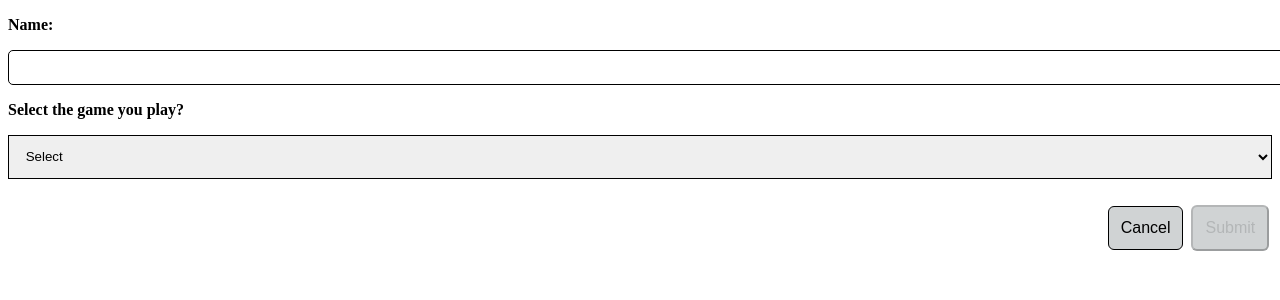
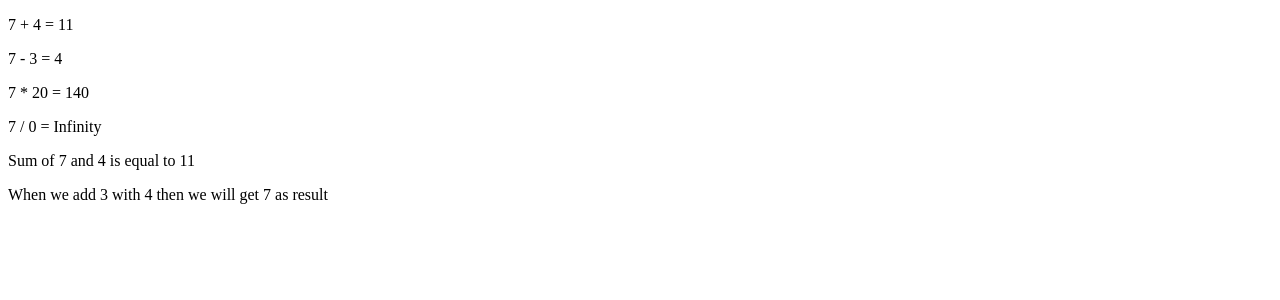
Before and after one commit to akhileshkumbhkar/javascript-client, a React (Create React App) app in the folder training/: page / in a window 1280 px wide. Shown: the top 300 px of the page. Built offline with nearby package versions, Linux system fonts and the light colour scheme.

Commit message:
Children and Material UI Setup

```diff
--- a/training/package.json
+++ b/training/package.json
@@ -3,10 +3,12 @@
   "version": "0.1.0",
   "private": true,
   "dependencies": {
+    "@material-ui/core": "^4.11.2",
     "@testing-library/jest-dom": "^5.11.6",
     "@testing-library/react": "^11.2.2",
     "@testing-library/user-event": "^12.5.0",
     "husky": "^4.3.5",
+    "npm": "^6.14.9",
     "prop-types": "^15.7.2",
     "react": "^17.0.1",
     "react-dom": "^17.0.1",
--- a/training/src/App.jsx
+++ b/training/src/App.jsx
@@ -1,9 +1,9 @@
 import React from 'react';
-import { InputDemo } from './pages/InputDemo';
+import { ChildrenDemo } from './pages/ChildrenDemo';
 
 function App() {
   return (
-    <InputDemo />
+    <ChildrenDemo />
   );
 }
 
--- /dev/null
+++ b/training/src/components/Math/Math.jsx
@@ -0,0 +1,51 @@
+import React from 'react';
+import PropTypes from 'prop-types';
+
+const Calculation = (props) => {
+  const {
+    first, second, operator, children,
+  } = props;
+  let { result } = props;
+  switch (operator) {
+  case '+': result = first + second;
+    break;
+  case '-': result = first - second;
+    break;
+  case '*': result = first * second;
+    break;
+  case '/': result = first / second;
+    break;
+  default: return ('invalid operator');
+  }
+  if (children) {
+    return children(first, second, result);
+  }
+  return (
+    <>
+      <p>
+        {' '}
+        {first}
+        {' '}
+        {operator}
+        {' '}
+        {second}
+        {' '}
+        =
+        {' '}
+        {result}
+        {' '}
+      </p>
+    </>
+  );
+};
+Calculation.propTypes = {
+  first: PropTypes.number.isRequired,
+  second: PropTypes.number.isRequired,
+  operator: PropTypes.string.isRequired,
+  result: PropTypes.number.isRequired,
+  children: PropTypes.func,
+};
+Calculation.defaultProps = {
+  children: null,
+};
+export default Calculation;
--- /dev/null
+++ b/training/src/components/Math/index.js
@@ -0,0 +1 @@
+export { default as Math } from './Math';
--- a/training/src/components/index.js
+++ b/training/src/components/index.js
@@ -3,3 +3,4 @@
 export { RadioField } from './RadioField';
 export { SelectField } from './SelectField';
 export { ButtonField } from './Button';
+export { Math } from './Math';
--- /dev/null
+++ b/training/src/pages/ChildrenDemo/ChildrenDemo.jsx
@@ -0,0 +1,66 @@
+import React from 'react';
+import { ThemeProvider } from '@material-ui/core';
+import Calculation from '../../components/Math/Math';
+import Theme from '../../theme';
+
+export default class CalcultorDemo extends React.Component {
+  Result() {
+    let { result } = this.state;
+    result = '';
+    this.setState({ result });
+  }
+
+  render() {
+    return (
+      <>
+        <ThemeProvider theme={Theme}>
+          <Calculation first={7} second={4} operator="+" />
+          <Calculation first={7} second={3} operator="-" />
+          <Calculation first={7} second={20} operator="*" />
+          <Calculation first={7} second={0} operator="/" />
+          <Calculation first={7} second={4} operator="+">
+            {
+              (first, second, result) => (
+                <p>
+                  Sum of
+                  {' '}
+                  {first}
+                  {' '}
+                  and
+                  {' '}
+                  {second}
+                  {' '}
+                  is equal to
+                  {' '}
+                  {result}
+                  {' '}
+                </p>
+              )
+            }
+          </Calculation>
+          <Calculation first={3} second={4} operator="+">
+            {
+              (first, second, result) => (
+                <p>
+                  When we add
+                  {' '}
+                  {first}
+                  {' '}
+                  with
+                  {' '}
+                  {second}
+                  {' '}
+                  then we will get
+                  {' '}
+                  {result}
+                  {' '}
+                  as result
+                </p>
+              )
+            }
+          </Calculation>
+        </ThemeProvider>
+      </>
+    );
+  }
+}
--- /dev/null
+++ b/training/src/pages/ChildrenDemo/index.js
@@ -0,0 +1 @@
+export { default as ChildrenDemo } from './ChildrenDemo';
--- a/training/src/pages/index.js
+++ b/training/src/pages/index.js
@@ -1,2 +1,3 @@
 export { TextFieldDemo } from './TextFieldDemo';
 export { InputDemo } from './InputDemo';
+export { ChildrenDemo } from './ChildrenDemo';
--- /dev/null
+++ b/training/src/theme.js
@@ -0,0 +1,13 @@
+import { createMuiTheme } from '@material-ui/core/styles';
+
+const theme = createMuiTheme({
+  typography: {
+    fontFamily: [
+      'Comic Sans MS',
+      'cursive',
+      'sans-serif',
+    ],
+    htmlFontSize: 10,
+  },
+});
+export default theme;
```
Also changed, not shown: 1 other file (tests, documents, lock files or other folders).
